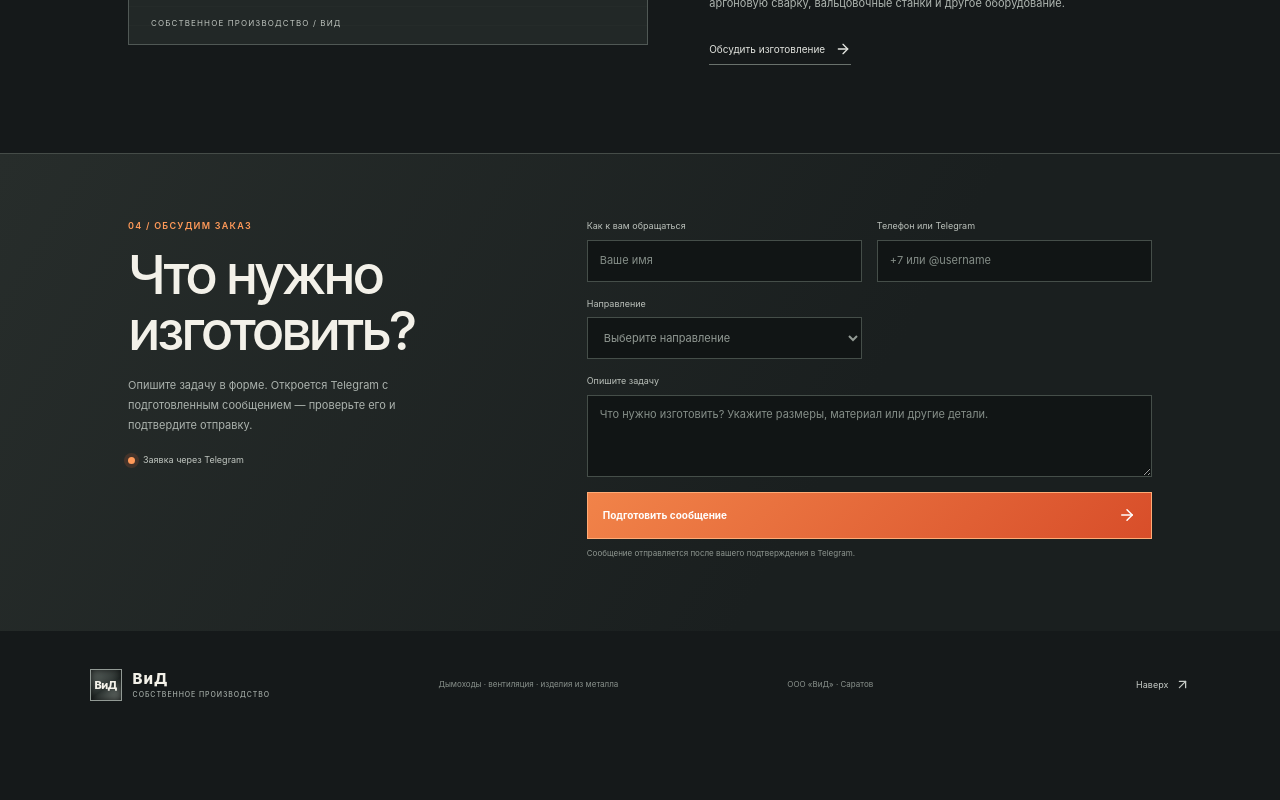
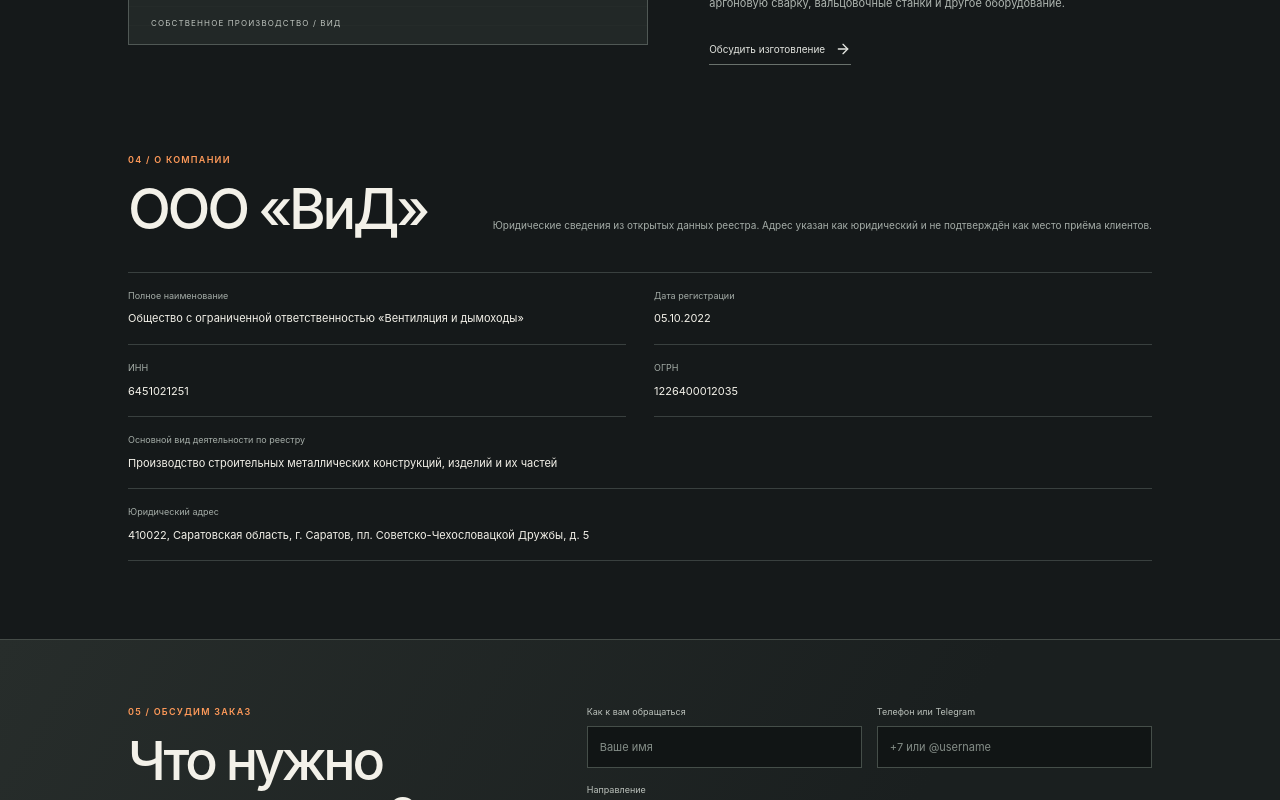
Before and after one commit to PhilSar/vid64, a React (Vite) app: page / in a window 1280 px wide. Shown: the part 2000-2800 px from the top of the page. Before the commit the page ends 2738 px from the top, so only its background shows below. Built offline with nearby package versions, Linux system fonts and the light colour scheme.

Commit message:
Add verified ViD company details
Co-authored-by: Copilot <223556219+Copilot@users.noreply.github.com>

```diff
--- a/src/App.jsx
+++ b/src/App.jsx
@@ -1,7 +1,7 @@
 import { useState } from 'react'
 import { ArrowDown, ArrowRight, ArrowUpRight, Layers, Menu, Wind, X } from 'lucide-react'
 import { buildTelegramMessage } from './contact-message.js'
-import { homepageCopy, otherProducts, primaryServices, productionProcesses } from './site-content.js'
+import { companyContacts, companyDetails, homepageCopy, otherProducts, primaryServices, productionProcesses } from './site-content.js'
 
 function ChimneyMark() {
   return (
@@ -147,6 +147,7 @@ function App() {
         <nav id="site-navigation" className={menuOpen ? 'main-nav is-open' : 'main-nav'} aria-label="Основная навигация">
           <a href="#services" onClick={closeMenu}>Дымоходы и вентиляция</a>
           <a href="#production" onClick={closeMenu}>Производство</a>
+          <a href="#about" onClick={closeMenu}>О компании</a>
           <a className="nav-cta" href="#contact" onClick={closeMenu}>Обсудить заказ <ArrowUpRight size={15} /></a>
         </nav>
         <a className="header-cta" href="#contact">Задать вопрос <ArrowUpRight size={15} /></a>
@@ -245,12 +246,55 @@ function App() {
           </div>
         </section>
 
+        <section className="company-about section-pad" id="about" aria-labelledby="about-title">
+          <div className="section-heading">
+            <div>
+              <p className="section-label">{homepageCopy.aboutLabel}</p>
+              <h2 id="about-title">{homepageCopy.aboutTitle}</h2>
+            </div>
+            <p className="section-aside">{homepageCopy.aboutDescription}</p>
+          </div>
+          <dl className="company-facts">
+            <div>
+              <dt>Полное наименование</dt>
+              <dd>{companyDetails.legalName}</dd>
+            </div>
+            <div>
+              <dt>Дата регистрации</dt>
+              <dd>{companyDetails.registrationDate}</dd>
+            </div>
+            <div>
+              <dt>ИНН</dt>
+              <dd>{companyDetails.inn}</dd>
+            </div>
+            <div>
+              <dt>ОГРН</dt>
+              <dd>{companyDetails.ogrn}</dd>
+            </div>
+            <div className="company-fact-wide">
+              <dt>Основной вид деятельности по реестру</dt>
+              <dd>{companyDetails.primaryActivity}</dd>
+            </div>
+            <div className="company-fact-wide">
+              <dt>Юридический адрес</dt>
+              <dd>{companyDetails.legalAddress}</dd>
+            </div>
+          </dl>
+        </section>
+
         <section className="contact section-pad" id="contact" aria-labelledby="contact-title">
           <div className="contact-copy">
             <p className="section-label">{homepageCopy.contactLabel}</p>
             <h2 id="contact-title">{homepageCopy.contactTitle}</h2>
             <p>{homepageCopy.contactDescription}</p>
             <div className="contact-detail"><span className="contact-dot" /> {homepageCopy.contactDetail}</div>
+            {(companyContacts.phone || companyContacts.email || companyContacts.website) && (
+              <div className="company-contact-links" aria-label="Другие способы связи">
+                {companyContacts.phone && <a href={`tel:${companyContacts.phone}`}>{companyContacts.phone}</a>}
+                {companyContacts.email && <a href={`mailto:${companyContacts.email}`}>{companyContacts.email}</a>}
+                {companyContacts.website && <a href={companyContacts.website}>{companyContacts.website}</a>}
+              </div>
+            )}
           </div>
           <form className="contact-form" onSubmit={handleSubmit}>
             <label>
--- a/src/index.css
+++ b/src/index.css
@@ -216,10 +216,19 @@ em { font-family: var(--serif); font-weight: 400; }
 .text-link { display: inline-flex; align-items: center; gap: 10px; padding-bottom: 7px; color: #e2e4df; border-bottom: 1px solid #69716c; font-size: 10px; transition: color .2s ease, border-color .2s ease; }
 .text-link:hover { color: var(--accent-light); border-color: var(--accent); }
 
+.company-about { padding-top: 0; padding-bottom: 78px; }
+.company-facts { margin: 0; display: grid; grid-template-columns: repeat(2, minmax(0, 1fr)); column-gap: 28px; border-top: 1px solid var(--line); }
+.company-facts > div { min-width: 0; padding: 16px 0; border-bottom: 1px solid var(--line); }
+.company-facts .company-fact-wide { grid-column: 1 / -1; }
+.company-facts dt { color: var(--muted); font-size: 9px; }
+.company-facts dd { margin: 8px 0 0; color: var(--ink); font-size: 11px; line-height: 1.6; overflow-wrap: anywhere; }
+
 .contact { padding-top: 65px; padding-bottom: 72px; display: grid; grid-template-columns: minmax(0, .8fr) minmax(0, 1.2fr); gap: 8%; background: linear-gradient(120deg, #272d2b, #1a1f1f 65%); border-top: 1px solid #454c48; }
 .contact h2 { margin-top: 14px; font-size: clamp(36px, 4.5vw, 54px); }
 .contact-copy > p:not(.section-label) { max-width: 325px; margin: 17px 0 18px; color: #acb3ae; font-size: 11px; line-height: 1.8; }
 .contact-detail { display: flex; align-items: center; gap: 8px; color: #c1c7c1; font-size: 9px; }
+.company-contact-links { margin-top: 16px; display: flex; flex-wrap: wrap; gap: 12px; color: #d3d8d1; font-size: 10px; }
+.company-contact-links a { text-decoration: underline; text-underline-offset: 3px; }
 .contact-dot { width: 7px; height: 7px; border-radius: 50%; background: var(--accent-light); box-shadow: 0 0 0 4px rgb(237 106 59 / 16%); }
 .contact-form { min-width: 0; display: grid; grid-template-columns: repeat(2, minmax(0, 1fr)); gap: 15px; }
 .contact-form label { min-width: 0; display: flex; flex-direction: column; gap: 7px; color: #bbc1bb; font-size: 9px; }
@@ -280,6 +289,9 @@ em { font-family: var(--serif); font-weight: 400; }
   .service-grid { grid-template-columns: 1fr; gap: 10px; }
   .service-card { min-height: 178px; padding: 18px; }
   .service-card h3 { margin-top: 10px; }
+  .company-about { padding-bottom: 58px; }
+  .company-facts { grid-template-columns: 1fr; }
+  .company-facts .company-fact-wide { grid-column: 1; }
   .production { grid-template-columns: 1fr; gap: 25px; padding-bottom: 60px; }
   .production-art { min-height: 225px; }
   .contact { grid-template-columns: 1fr; gap: 25px; padding-top: 49px; padding-bottom: 54px; }
--- a/src/site-content.js
+++ b/src/site-content.js
@@ -16,12 +16,31 @@ export const homepageCopy = {
   productionLabel: '03 / Производство',
   productionTitle: 'Режем, гнём, свариваем и вальцуем',
   productionDescription: 'В производстве используем лазерный станок, гибочное оборудование, аргоновую сварку, вальцовочные станки и другое оборудование.',
-  contactLabel: '04 / Обсудим заказ',
+  aboutLabel: '04 / О компании',
+  aboutTitle: 'ООО «ВиД»',
+  aboutDescription: 'Юридические сведения из открытых данных реестра. Адрес указан как юридический и не подтверждён как место приёма клиентов.',
+  contactLabel: '05 / Обсудим заказ',
   contactTitle: 'Что нужно изготовить?',
   contactDescription: 'Опишите задачу в форме. Откроется Telegram с подготовленным сообщением — проверьте его и подтвердите отправку.',
   contactDetail: 'Заявка через Telegram',
   contactSubmit: 'Подготовить сообщение',
   footerDescription: 'Дымоходы · вентиляция · изделия из металла',
+}
+
+export const companyDetails = {
+  shortName: 'ООО «ВИД»',
+  legalName: 'Общество с ограниченной ответственностью «Вентиляция и дымоходы»',
+  inn: '6451021251',
+  ogrn: '1226400012035',
+  registrationDate: '05.10.2022',
+  primaryActivity: 'Производство строительных металлических конструкций, изделий и их частей',
+  legalAddress: '410022, Саратовская область, г. Саратов, пл. Советско-Чехословацкой Дружбы, д. 5',
+}
+
+export const companyContacts = {
+  phone: '',
+  email: '',
+  website: '',
 }
 
 export const productionProcesses = [
```
Also changed, not shown: 2 other files (tests, documents, lock files or other folders).
